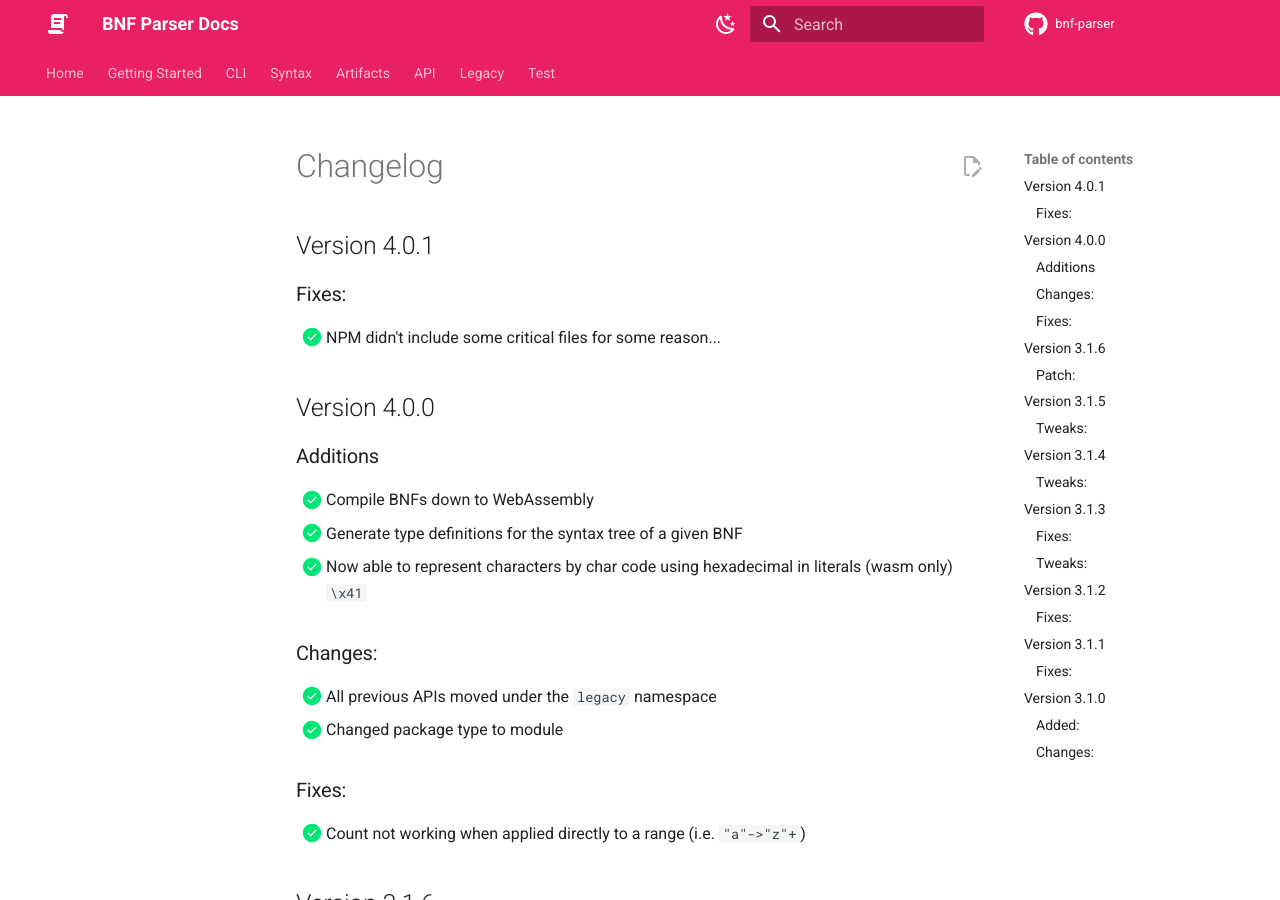
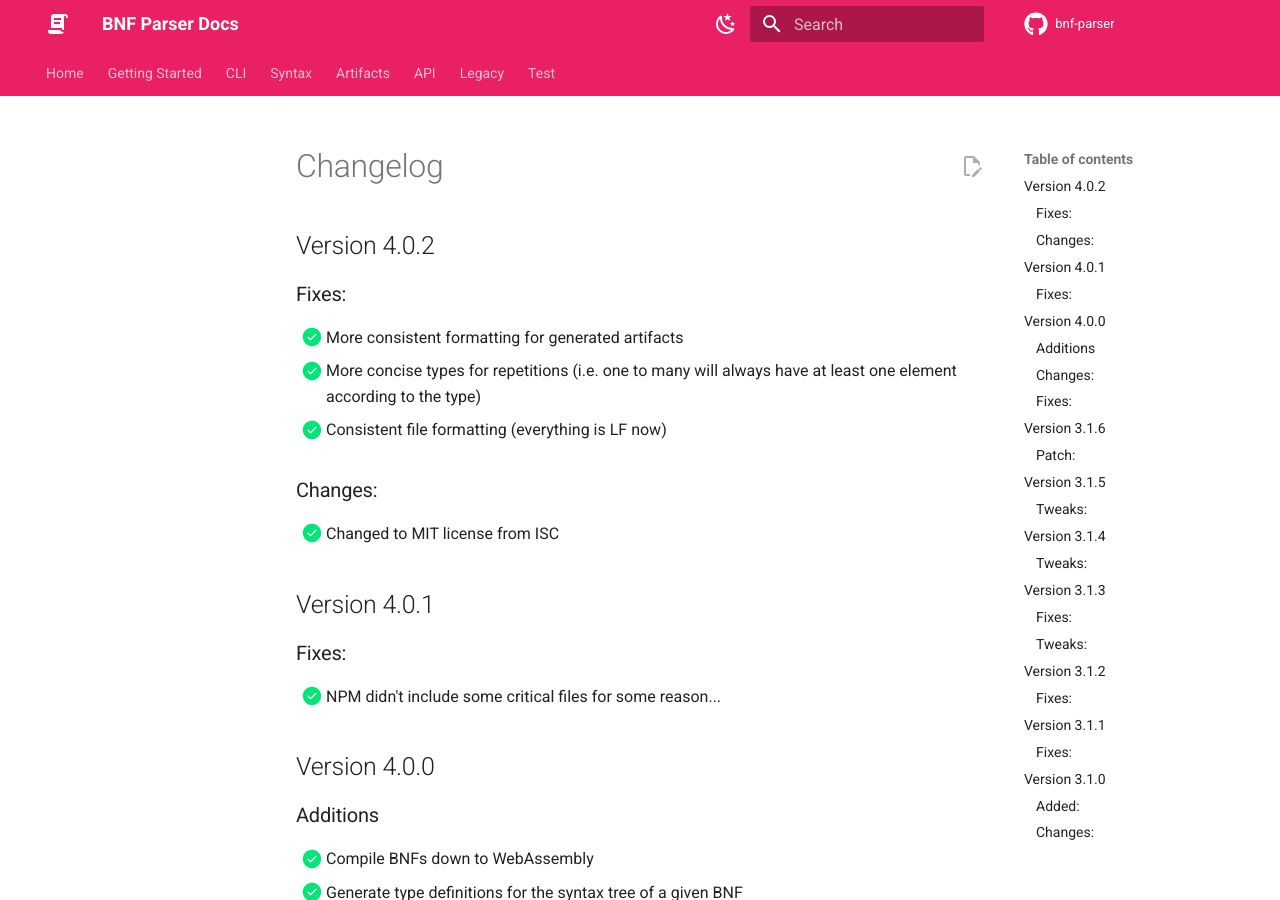
Before and after one commit to AjaniBilby/BNF-parser, an MkDocs documentation site: the page built from docs/source/changelog.md, in a window 1280 px wide and 900 px high. Built offline with MkDocs 1.6.1 and Material for MkDocs 9.7.7, drawn with Linux system fonts in a browser that asks for light colours; comment, search, counter and statistics services are not loaded.

Commit message:
~Version 4.0.2 release

```diff
--- a/docs/source/changelog.md
+++ b/docs/source/changelog.md
@@ -1,4 +1,14 @@
 # Changelog
+
+## Version 4.0.2
+
+### Fixes:
+  - [x] More consistent formatting for generated artifacts
+  - [x] More concise types for repetitions (i.e. one to many will always have at least one element according to the type)
+  - [x] Consistent file formatting (everything is LF now)
+
+### Changes:
+  - [x] Changed to MIT license from ISC
 
 ## Version 4.0.1
 
--- a/package.json
+++ b/package.json
@@ -1,6 +1,6 @@
 {
 	"name": "bnf-parser",
-	"version": "4.0.1",
+	"version": "4.0.2",
 	"description": "Deterministic BNF compiler/parser",
 	"homepage": "https://bnf-parser.ajanibilby.com",
 	"main": "./bin/index.js",
```
